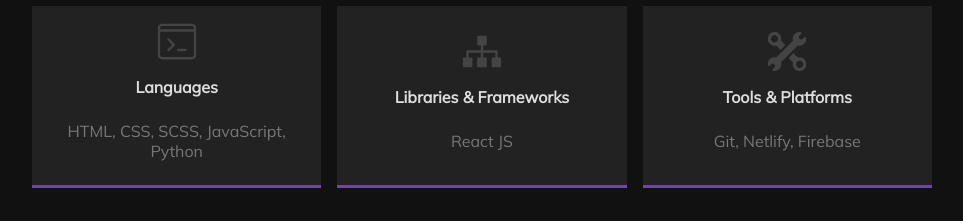
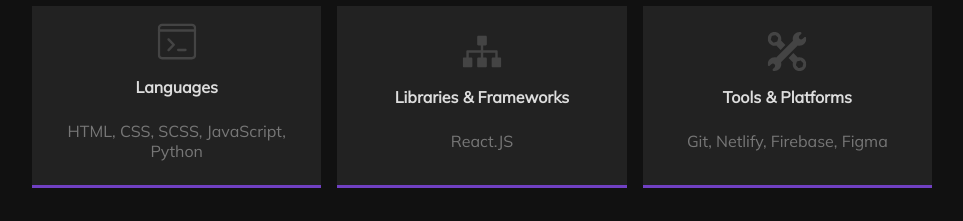
Before and after one commit to paladinescamila/Personal-Website, a React (Create React App) app: page / in a window 1280 px wide. Shown: the part 1200-1421 px from the top of the page, without its empty margins (158-1121 px from the left). Built offline with nearby package versions, Linux system fonts and the light colour scheme.

Commit message:
Added new skill to about sectio

```diff
--- a/src/components/About.jsx
+++ b/src/components/About.jsx
@@ -14,8 +14,8 @@
 			</p>
 			<div className='about-skills'>
 				<SkillCard image={languagesImage} title='Languages' tools='HTML, CSS, SCSS, JavaScript, Python' />
-				<SkillCard image={librariesImage} title='Libraries & Frameworks' tools='React JS' />
-				<SkillCard image={toolsImage} title='Tools & Platforms' tools='Git, Netlify, Firebase' />
+				<SkillCard image={librariesImage} title='Libraries & Frameworks' tools='React.JS' />
+				<SkillCard image={toolsImage} title='Tools & Platforms' tools='Git, Netlify, Firebase, Figma' />
 			</div>
 		</div>
 	);
```
